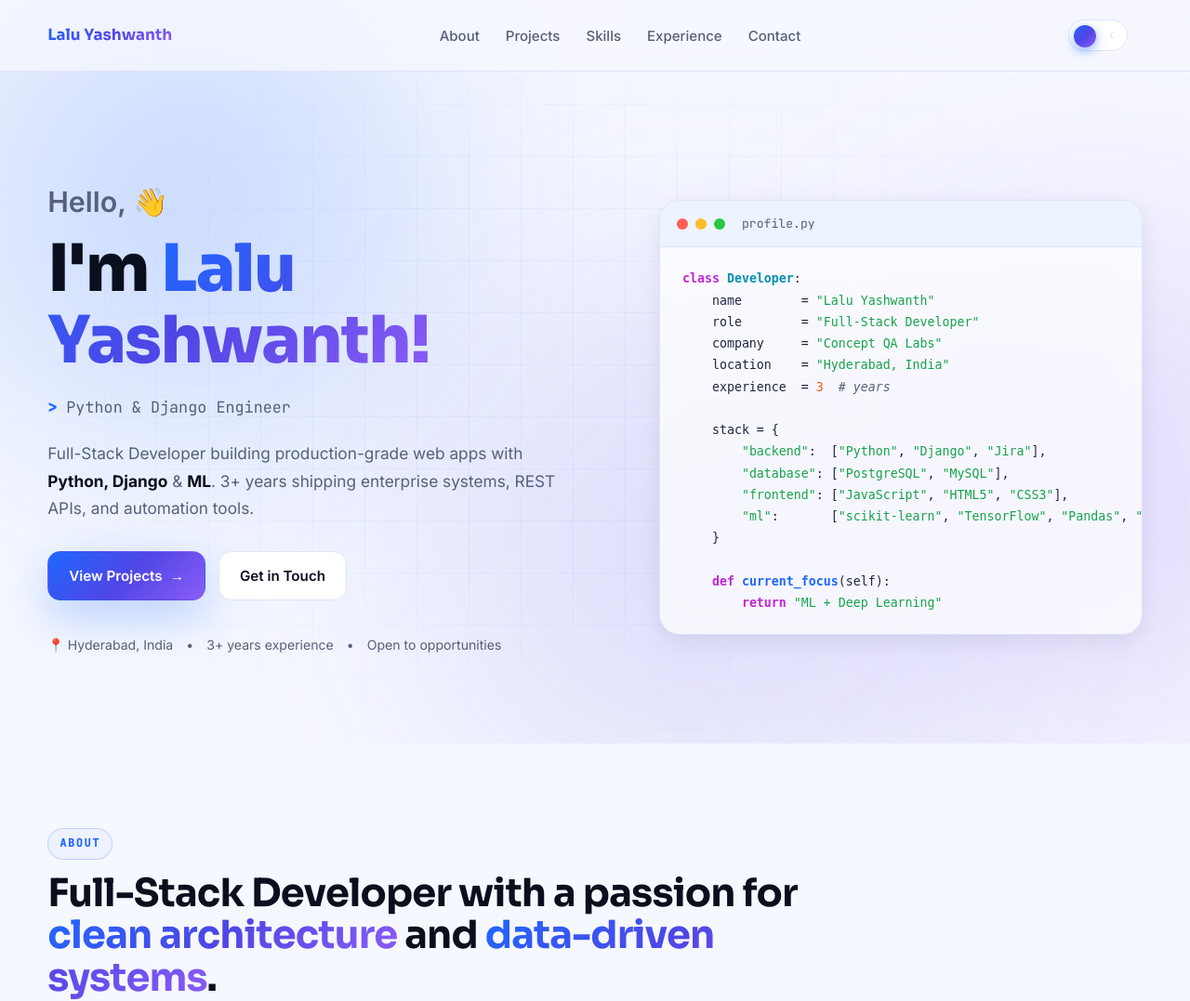
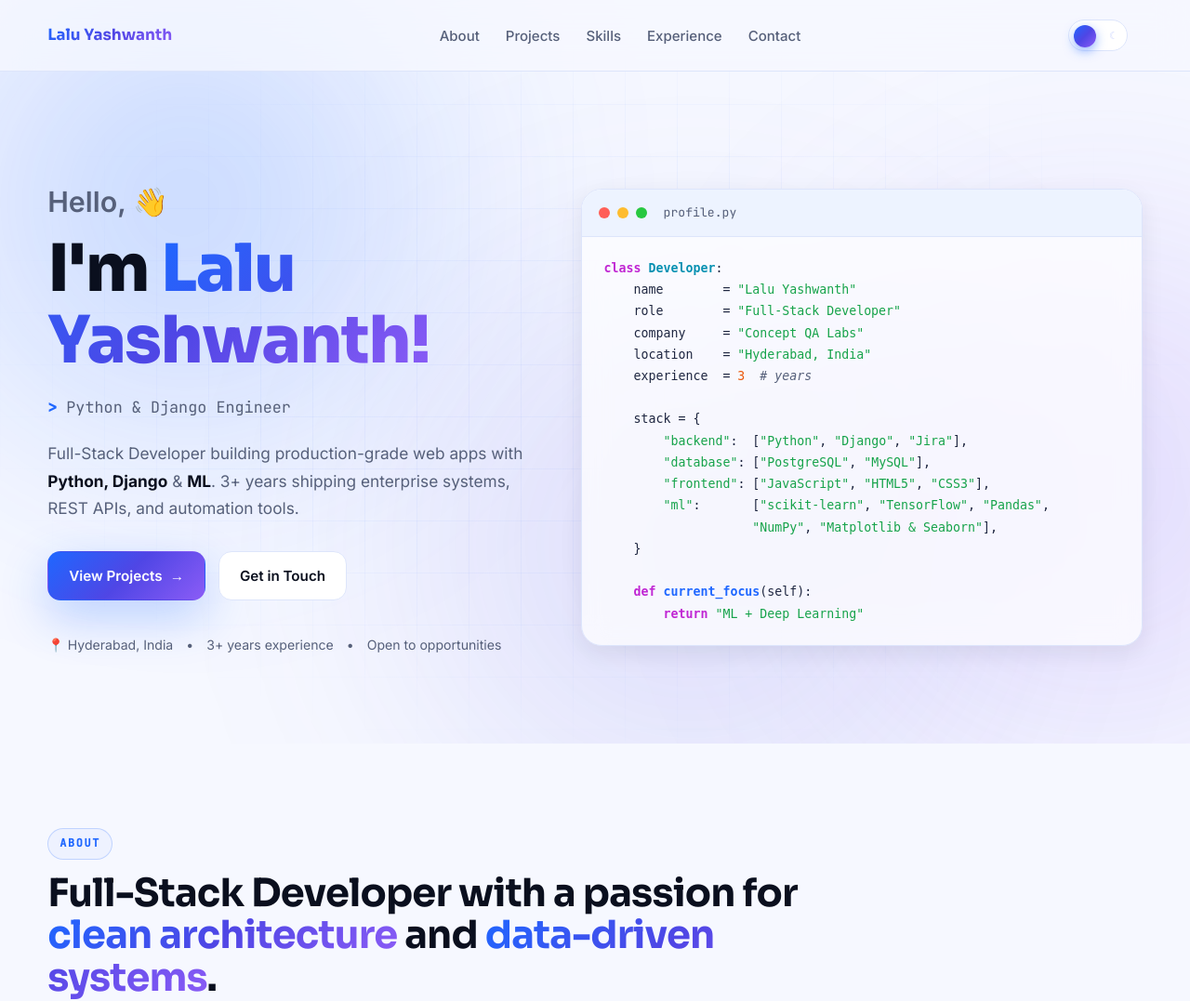
Before and after one commit to G-Laluyashwanth/portfolio, a Django app: page / in a window 1280 px wide. Shown: the top 1077 px of the page at 93% size. Run offline with Django 5.2, Linux system fonts and the light colour scheme; data comes from the database, SQL or seed files in the repository; data that the repository does not hold is empty.

Commit message:
Widen hero code window and wrap overflowing ml line
- Flip hero grid to 1fr 1.15fr (tighter gap) so the profile.py panel
  gets more width than the intro column.
- Wrap the long "ml" stack line across two lines so the code no longer
  clips off the right edge of the card.

```diff
--- a/static/css/style.css
+++ b/static/css/style.css
@@ -364,8 +364,8 @@ body.dark .theme-toggle__icon--moon { opacity: 1; }
 .hero {
   padding-block: 100px 80px;
   display: grid;
-  grid-template-columns: 1.15fr 1fr;
-  gap: 60px;
+  grid-template-columns: 1fr 1.15fr;
+  gap: 48px;
   align-items: center;
   min-height: calc(100vh - 76px);
 }
--- a/templates/core/home.html
+++ b/templates/core/home.html
@@ -59,7 +59,8 @@
         <span class="tok-str">"backend"</span>:  [<span class="tok-str">"Python"</span>, <span class="tok-str">"Django"</span>, <span class="tok-str">"Jira"</span>],
         <span class="tok-str">"database"</span>: [<span class="tok-str">"PostgreSQL"</span>, <span class="tok-str">"MySQL"</span>],
         <span class="tok-str">"frontend"</span>: [<span class="tok-str">"JavaScript"</span>, <span class="tok-str">"HTML5"</span>, <span class="tok-str">"CSS3"</span>],
-        <span class="tok-str">"ml"</span>:       [<span class="tok-str">"scikit-learn"</span>, <span class="tok-str">"TensorFlow"</span>, <span class="tok-str">"Pandas"</span>, <span class="tok-str">"NumPy"</span>, <span class="tok-str">"Matplotlib & Seaborn"</span>],
+        <span class="tok-str">"ml"</span>:       [<span class="tok-str">"scikit-learn"</span>, <span class="tok-str">"TensorFlow"</span>, <span class="tok-str">"Pandas"</span>,
+                    <span class="tok-str">"NumPy"</span>, <span class="tok-str">"Matplotlib & Seaborn"</span>],
     }
 
     <span class="tok-kw">def</span> <span class="tok-fn">current_focus</span>(self):
```
